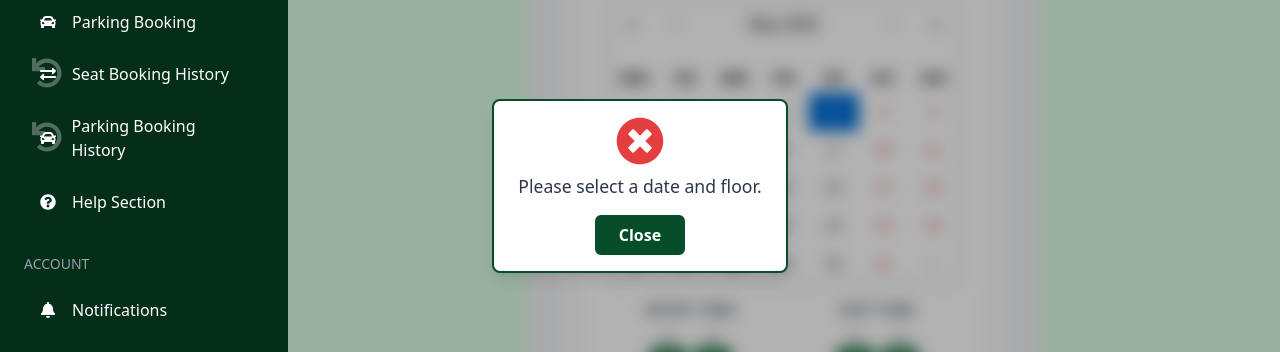
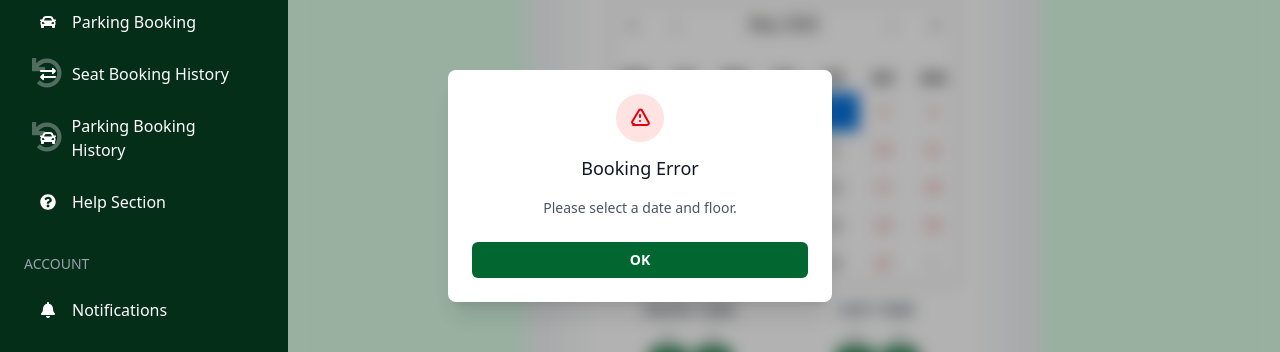
Before and after one commit to dulshanMMS/HWMS_frontend, a React (Vite) app in the folder my-react-app/: page /datebooking in a window 1280 px wide. Both pictures are taken after a click on the button "DONE". Shown: the part 214-566 px from the top of the page. Built offline with nearby package versions, Linux system fonts and the light colour scheme; no server answers.

Commit message:
update with date validation

```diff
--- a/my-react-app/src/components/DateBooking.jsx
+++ b/my-react-app/src/components/DateBooking.jsx
@@ -1,7 +1,6 @@
 import React, { useState, useEffect } from "react";
 import Calendar from "react-calendar";
 import "react-calendar/dist/Calendar.css";
-import Popup from "./Popup";
 import { FaChevronUp, FaChevronDown } from "react-icons/fa";
 import { useNavigate } from "react-router-dom";
 import { jwtDecode } from "jwt-decode";
@@ -32,7 +31,6 @@ export default function DateBooking() {
   const [floor, setFloor] = useState("");
   const [showPopup, setShowPopup] = useState(false);
   const [message, setMessage] = useState("");
-  const [popupType, setPopupType] = useState("error");
   const [user, setUser] = useState('');
 
   // Decode JWT to get the logged-in user's username
@@ -51,25 +49,83 @@ export default function DateBooking() {
   // Helper to pad numbers <10 with a leading zero for display
   const pad = (num) => (num < 10 ? "0" + num : num);
 
+  // NEW: Validate booking date and time
+  const validateBookingDateTime = () => {
+    const selectedDate = new Date(date);
+    selectedDate.setHours(0, 0, 0, 0);
+
+    const today = new Date();
+    today.setHours(0, 0, 0, 0);
+
+    // Check if date is in the past
+    if (selectedDate < today) {
+      return {
+        isValid: false,
+        message: "Can't Book for past dates"
+      };
+    }
+
+    // Check if booking time is too close (for today's bookings)
+    if (selectedDate.getTime() === today.getTime()) {
+      const selectedDateTime = new Date(`${selectedDate.toISOString().split('T')[0]}T${pad(entryHour)}:${pad(entryMinute)}:00`);
+      const now = new Date();
+      const oneHourFromNow = new Date(now.getTime() + (60 * 60 * 1000)); // 1 hour from now
+
+      if (selectedDateTime < oneHourFromNow) {
+        return {
+          isValid: false,
+          message: "Bookings must be made at least 1 hour in advance"
+        };
+      }
+    }
+
+    // Check business hours (optional)
+    if (entryHour < 6 || entryHour >= 22) {
+      return {
+        isValid: false,
+        message: "Bookings are only allowed between 6:00 AM and 10:00 PM"
+      };
+    }
+
+    // Check weekend (optional - uncomment if needed)
+    // const dayOfWeek = selectedDate.getDay();
+    // if (dayOfWeek === 0 || dayOfWeek === 6) {
+    //   return {
+    //     isValid: false,
+    //     message: "Weekend bookings are not allowed"
+    //   };
+    // }
+
+    return { isValid: true };
+  };
+
   // Validate inputs and navigate to FloorLayout page with booking params
   const handleSubmit = () => {
+    // Basic field validation first
     if (!date || floor === "") {
       setMessage("Please select a date and floor.");
-      setPopupType("error");
       setShowPopup(true);
       return;
     }
 
+    // Time logic validation
     const entryTotal = entryHour * 60 + entryMinute;
     const exitTotal = exitHour * 60 + exitMinute;
     if (exitTotal <= entryTotal) {
       setMessage("Exit time must be after entry time.");
-      setPopupType("error");
       setShowPopup(true);
       return;
     }
 
-    // Format date consistently - use local date string in YYYY-MM-DD format
+    // NEW: Date and time validation
+    const dateTimeValidation = validateBookingDateTime();
+    if (!dateTimeValidation.isValid) {
+      setMessage(dateTimeValidation.message);
+      setShowPopup(true);
+      return; // Stop here - don't proceed to FloorLayout
+    }
+
+    // All validations passed - format date and navigate
     const selectedDate = new Date(date);
     selectedDate.setHours(0, 0, 0, 0);
 
@@ -78,7 +134,7 @@ export default function DateBooking() {
     const day = String(selectedDate.getDate()).padStart(2, '0');
     const formattedDate = `${year}-${month}-${day}`;
 
-    console.log("📅 DateBooking - Sending date:", {
+    console.log("📅 DateBooking - Validation passed, sending date:", {
       originalDate: date,
       formattedDate: formattedDate,
       selectedDate: selectedDate
@@ -331,10 +387,39 @@ export default function DateBooking() {
           </div>
         </div>
 
-        {/* Popup with backdrop blur */}
+        {/* Updated Popup with better styling */}
         {showPopup && (
-          <div className="absolute inset-0 flex items-center justify-center backdrop-blur-sm z-50">
-            <Popup message={message} onClose={handleClosePopup} type={popupType} />
+          <div className="fixed inset-0 flex items-center justify-center backdrop-blur-sm bg-black/30 z-50">
+            <div className="bg-white rounded-lg shadow-xl p-6 max-w-sm w-full mx-4 transform transition-all">
+              {/* Icon and Title */}
+              <div className="text-center mb-4">
+                <div className="mx-auto flex items-center justify-center h-12 w-12 rounded-full bg-red-100 mb-3">
+                  <svg className="h-6 w-6 text-red-600" fill="none" viewBox="0 0 24 24" stroke="currentColor">
+                    <path strokeLinecap="round" strokeLinejoin="round" strokeWidth={2} d="M12 9v2m0 4h.01m-6.938 4h13.856c1.54 0 2.502-1.667 1.732-2.5L13.732 4c-.77-.833-1.732-.833-2.5 0L4.268 15.5c-.77.833.192 2.5 1.732 2.5z" />
+                  </svg>
+                </div>
+                <h3 className="text-lg font-medium text-gray-900 mb-2">
+                  Booking Error
+                </h3>
+              </div>
+
+              {/* Message */}
+              <div className="text-center mb-6">
+                <p className="text-sm text-gray-600">
+                  {message}
+                </p>
+              </div>
+
+              {/* Button */}
+              <div className="flex justify-center">
+                <button
+                  onClick={handleClosePopup}
+                  className="w-full bg-green-800 hover:bg-green-900 text-white font-semibold py-2 px-4 rounded-md transition-colors text-sm focus:ring-2 focus:ring-green-500 focus:ring-offset-2"
+                >
+                  OK
+                </button>
+              </div>
+            </div>
           </div>
         )}
       </div>
```
